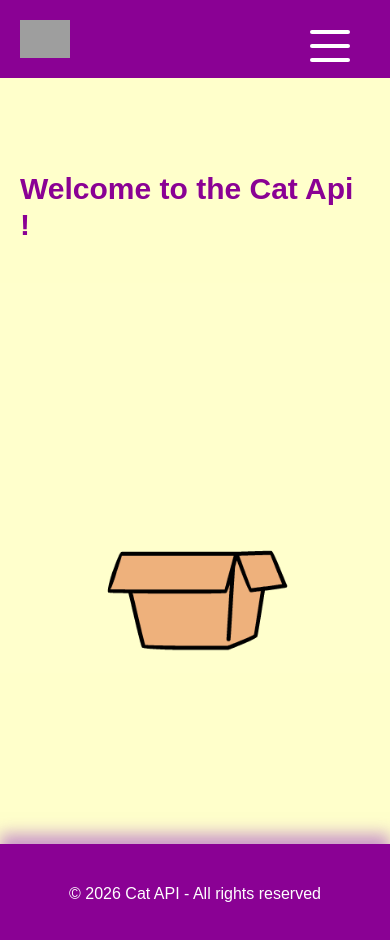
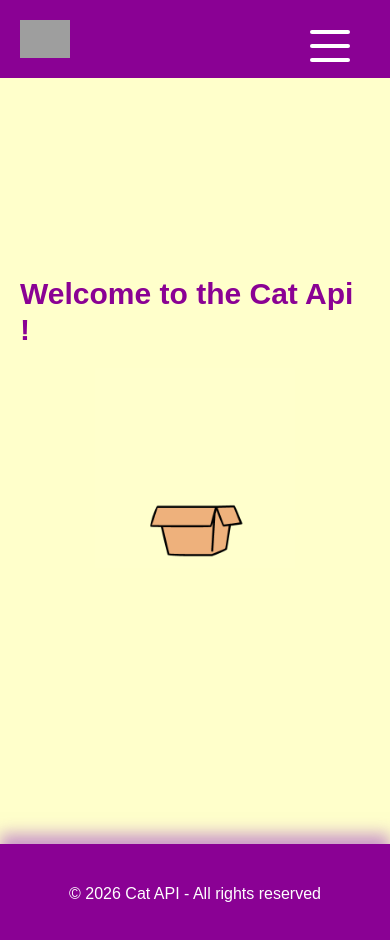
Before and after one commit to SacreOphelie/cat_api, a Next.js app: page / in a window 390 px wide. Shown: the top 940 px of the page. Built offline with nearby package versions, Linux system fonts and the light colour scheme; grey boxes are pictures that could not be loaded; a web font is replaced by a local one.

Commit message:
gestion de la hauteur mobile

```diff
--- a/app/cats/page.jsx
+++ b/app/cats/page.jsx
@@ -59,7 +59,7 @@ export default function CatsPage() {
 
   return (
     <div className="w-screen h-screen flex items-center justify-center">
-      <div className="w-130 h-125 rounded-2xl !p-5 bg-fuchsia-800 flex flex-col items-center justify-center gap-5 !mx-5">
+      <div className="w-130 h-125 rounded-2xl !p-5 bg-fuchsia-800 flex flex-col items-center justify-center gap-5 !mx-5 !mt-50 !mb-25 md:!mt-25 md:!mb-0">
         <CatNav
           onShowFavs={() => setShowFavs(true)}
           onShowCats={() => setShowFavs(false)}
--- a/app/page.jsx
+++ b/app/page.jsx
@@ -7,9 +7,9 @@ export default function HomePage()
 {
     return (
         <>
-            <div className="w-screen h-screen flex flex-col items-center justify-center gap-10">
+            <div className="w-screen min-h-screen flex flex-col items-center justify-center gap-5 xl:gap-10">
                 <h1 className="text-fuchsia-800 text-3xl font-bold !mx-5 xl:text-7xl md:text-5xl">Welcome to the Cat Api !</h1>
-                <img src="/images/Cat_Hello.gif" alt="Cat Hello" className="w-100" />
+                <img src="/images/Cat_Hello.gif" alt="Cat Hello" className="w-50 md:w-75 xl:w-100" />
             </div>
         </>
     )
```
